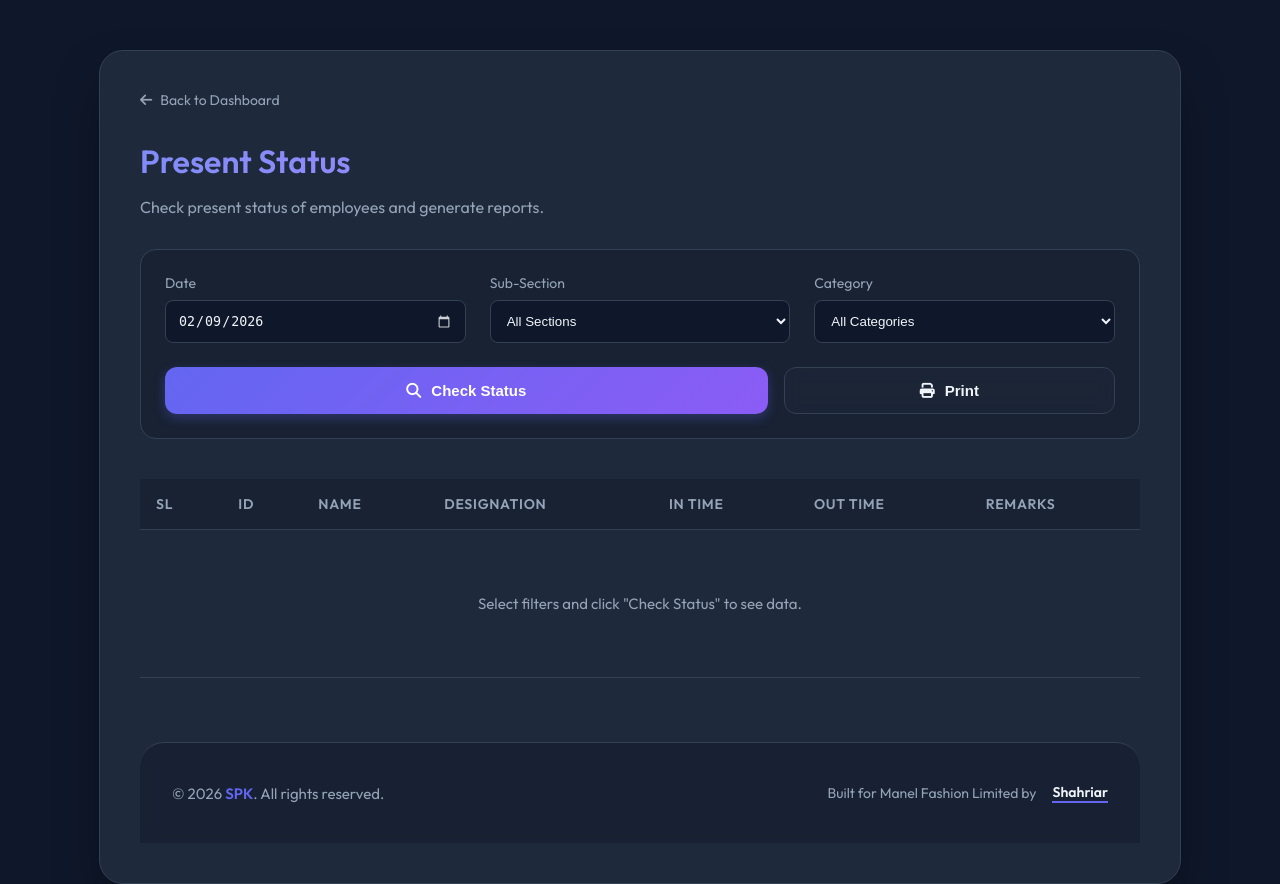
After one commit to parvez144/holiday-duty-manager, a Flask app: page /present_status in a window 1280 px wide. The commit adds this page. Run offline with Flask 3, Linux system fonts and the light colour scheme; tables that the repository leaves empty hold one stand-in row (values such as "Sample post"); parts of the project's set-up code (start-up, migrations or seed data) failed here and were passed over.

Commit message:
feat: Add a comprehensive reporting module with payment sheet and present status generation, including PDF and Excel export capabilities.

```diff
--- a/routes/reports.py
+++ b/routes/reports.py
@@ -15,6 +15,12 @@ reports_bp = Blueprint('reports', __name__)
 def reports_page():
     today = datetime.now().strftime('%Y-%m-%d')
     return render_template('reports.html', today=today)
+
+
+@reports_bp.route('/present_status')
+def present_status_page():
+    today = datetime.now().strftime('%Y-%m-%d')
+    return render_template('present_filter.html', today=today)
 
 
 @reports_bp.route('/api/reports/sub_sections')
@@ -95,7 +101,47 @@ def _compute_payment_sheet(for_date: str, sub_section: str | None, category: str
             'ot': ot_hours,
             'ot_rate': ot_rate,
             'amount': round(amount, 0),
+            'remarks': '',
             'signature': ''
+        })
+        serial += 1
+
+    return rows
+
+
+def _compute_present_status(for_date: str, sub_section: str | None, category: str | None):
+    """Compute present status rows (attendance only)."""
+    employees = get_employees(sub_section, category)
+    if not employees:
+        return []
+
+    emp_ids = [str(e['Emp_Id']) for e in employees]
+    attendance_data = get_attendance_for_date(for_date, emp_ids)
+
+    rows = []
+    serial = 1
+
+    for emp in employees:
+        emp_id = str(emp['Emp_Id'])
+        stats = attendance_data.get(emp_id)
+
+        # In this report, skip only if no IN time?
+        # Or same logic as payment sheet? Usually present means at least an In time.
+        if not stats or not stats['in_time']:
+            continue
+
+        in_dt = stats['in_time']
+        out_dt = stats['out_time']
+
+        rows.append({
+            'sl': serial,
+            'id': emp_id,
+            'name': emp['Emp_Name'],
+            'designation': emp['Designation'],
+            'sub_section': emp['Sub_Section'],
+            'in_time': in_dt.strftime('%H:%M:%S'),
+            'out_time': out_dt.strftime('%H:%M:%S') if out_dt else '--:--:--',
+            'remarks': ''
         })
         serial += 1
 
@@ -161,6 +207,59 @@ def payment_sheet_pdf():
     return send_file(pdf_buffer, as_attachment=False, mimetype='application/pdf')
 
 
+@reports_bp.route('/api/reports/present_status', methods=['POST'])
+def api_present_status():
+    data = request.get_json(silent=True) or {}
+    for_date = data.get('date')
+    sub_section = data.get('sub_section')
+    category = data.get('category')
+    if not for_date:
+        return jsonify({'error': 'date is required'}), 400
+    try:
+        rows = _compute_present_status(for_date, sub_section, category)
+        return jsonify({'date': for_date, 'rows': rows})
+    except Exception as e:
+        return jsonify({'error': str(e)}), 500
+
+
+@reports_bp.route('/reports/present_status/pdf', methods=['POST'])
+def present_status_pdf():
+    # Handle both JSON and form data
+    if request.is_json:
+        data = request.get_json(silent=True) or {}
+    else:
+        form_data = request.form.get('data')
+        data = json.loads(form_data) if form_data else {}
+
+    import json
+    for_date = data.get('date')
+    sub_section = data.get('sub_section')
+    category = data.get('category')
+
+    if not for_date:
+        return jsonify({'error': 'date is required'}), 400
+
+    rows = _compute_present_status(for_date, sub_section, category)
+
+    grouped_rows = defaultdict(list)
+    for r in rows:
+        section = (r.get('sub_section') or 'Unknown').strip()
+        grouped_rows[section].append(r)
+
+    html_content = render_template(
+        'present_status.html',
+        for_date=for_date,
+        grouped_rows=grouped_rows,
+        datetime=datetime
+    )
+
+    pdf_buffer = io.BytesIO()
+    HTML(string=html_content, base_url=request.url_root).write_pdf(pdf_buffer)
+    pdf_buffer.seek(0)
+
+    return send_file(pdf_buffer, as_attachment=False, mimetype='application/pdf')
+
+
 @reports_bp.route('/reports/payment_sheet/excel', methods=['POST'])
 def payment_sheet_excel():
     data = request.get_json(silent=True) or {}
--- /dev/null
+++ b/static/js/present_status.js
@@ -0,0 +1,113 @@
+// Elements
+const dateEl = document.getElementById('date-select');
+const sectionEl = document.getElementById('section-select');
+const catEl = document.getElementById('category-select');
+const searchBtn = document.getElementById('btn-fetch');
+const pdfBtn = document.getElementById('btn-pdf');
+const tableBody = document.getElementById('report-body');
+const fetchSpinner = document.getElementById('fetch-spinner');
+
+// Load Filters
+function loadFilters() {
+    fetch('/api/reports/sub_sections')
+        .then(res => res.json())
+        .then(data => {
+            data.forEach(s => {
+                const opt = document.createElement('option');
+                opt.value = s;
+                opt.textContent = s;
+                sectionEl.appendChild(opt);
+            });
+        });
+
+    fetch('/api/reports/categories')
+        .then(res => res.json())
+        .then(data => {
+            data.forEach(c => {
+                const opt = document.createElement('option');
+                opt.value = c;
+                opt.textContent = c;
+                catEl.appendChild(opt);
+            });
+        });
+}
+
+function generateReport() {
+    const date = dateEl.value;
+    if (!date) return alert("Please select a date");
+
+    const payload = {
+        date: date,
+        sub_section: sectionEl.value,
+        category: catEl.value
+    };
+
+    searchBtn.disabled = true;
+    fetchSpinner.style.display = 'block';
+
+    fetch('/api/reports/present_status', {
+        method: 'POST',
+        headers: { 'Content-Type': 'application/json' },
+        body: JSON.stringify(payload)
+    })
+        .then(res => res.json())
+        .then(data => {
+            tableBody.innerHTML = '';
+            if (!data.rows || data.rows.length === 0) {
+                tableBody.innerHTML = '<tr><td colspan="7" class="empty-state">No data found for the selected filters.</td></tr>';
+            } else {
+                data.rows.forEach(r => {
+                    const row = document.createElement('tr');
+                    row.innerHTML = `
+                <td>${r.sl}</td>
+                <td>${r.id}</td>
+                <td>${r.name}</td>
+                <td>${r.designation}</td>
+                <td>${r.in_time}</td>
+                <td>${r.out_time}</td>
+                <td>${r.remarks || ''}</td>
+            `;
+                    tableBody.appendChild(row);
+                });
+            }
+        })
+        .catch(err => {
+            console.error(err);
+            alert("Failed to fetch report");
+        })
+        .finally(() => {
+            searchBtn.disabled = false;
+            fetchSpinner.style.display = 'none';
+        });
+}
+
+function downloadPDF() {
+    const date = dateEl.value;
+    if (!date) return alert("Please select a date");
+
+    const payload = {
+        date: date,
+        sub_section: sectionEl.value,
+        category: catEl.value
+    };
+
+    // Open PDF in a new tab
+    const form = document.createElement('form');
+    form.method = 'POST';
+    form.action = `/reports/present_status/pdf`;
+    form.target = '_blank';
+
+    const input = document.createElement('input');
+    input.type = 'hidden';
+    input.name = 'data';
+    input.value = JSON.stringify(payload);
+
+    form.appendChild(input);
+    document.body.appendChild(form);
+    form.submit();
+    document.body.removeChild(form);
+}
+
+loadFilters();
+searchBtn.addEventListener('click', generateReport);
+pdfBtn.addEventListener('click', downloadPDF);
--- a/templates/dashboard.html
+++ b/templates/dashboard.html
@@ -262,7 +262,7 @@
                 </div>
             </a>
 
-            <div class="card" href="/present_status">
+            <a href="/present_status" class="card">
                 <div class="card-icon">
                     <i class="fas fa-users"></i>
                 </div>
--- /dev/null
+++ b/templates/present_filter.html
@@ -0,0 +1,93 @@
+<!DOCTYPE html>
+<html lang="en">
+
+<head>
+    <meta charset="UTF-8">
+    <meta name="viewport" content="width=device-width, initial-scale=1.0">
+    <title>{{ system.company.name }} - Present Status</title>
+    <link href="https://fonts.googleapis.com/css2?family=Outfit:wght@300;400;600&display=swap" rel="stylesheet">
+    <link rel="stylesheet" href="https://cdnjs.cloudflare.com/ajax/libs/font-awesome/6.4.0/css/all.min.css">
+    <link rel="stylesheet" href="{{ url_for('static', filename='css/reports.css') }}">
+</head>
+
+<body>
+    <div class="container">
+        <a href="/"
+            style="text-decoration: none; color: var(--text-muted); display: flex; align-items: center; gap: 0.5rem; margin-bottom: 2rem; font-size: 0.875rem;">
+            <i class="fas fa-arrow-left"></i> Back to Dashboard
+        </a>
+        <h1>Present Status</h1>
+        <p class="subtitle">Check present status of employees and generate reports.</p>
+
+        <div class="controls">
+            <div class="filters-row">
+                <div class="control-group">
+                    <label for="date-select">Date</label>
+                    <input type="date" id="date-select" value="{{ today }}">
+                </div>
+                <div class="control-group">
+                    <label for="section-select">Sub-Section</label>
+                    <select id="section-select">
+                        <option value="">All Sections</option>
+                    </select>
+                </div>
+                <div class="control-group">
+                    <label for="category-select">Category</label>
+                    <select id="category-select">
+                        <option value="">All Categories</option>
+                    </select>
+                </div>
+            </div>
+            <div class="btn-group">
+                <button id="btn-fetch" class="btn-primary">
+                    <div class="spinner" id="fetch-spinner"></div>
+                    <i class="fas fa-search"></i>
+                    Check Status
+                </button>
+                <button id="btn-pdf" class="btn-outline">
+                    <i class="fas fa-print"></i>
+                    Print
+                </button>
+            </div>
+        </div>
+
+        <div class="table-container">
+            <table id="report-table">
+                <thead>
+                    <tr>
+                        <th>SL</th>
+                        <th>ID</th>
+                        <th>Name</th>
+                        <th>Designation</th>
+                        <th>In Time</th>
+                        <th>Out Time</th>
+                        <th>Remarks</th>
+                    </tr>
+                </thead>
+                <tbody id="report-body">
+                    <tr>
+                        <td colspan="7" class="empty-state">Select filters and click "Check Status" to see data.</td>
+                    </tr>
+                </tbody>
+            </table>
+        </div>
+
+        <footer class="app-footer no-print">
+            <div class="footer-content">
+                <div class="copyright">
+                    &copy; {% if system.copyright.start_year != system.copyright.year %}{{ system.copyright.start_year
+                    }}-{% endif %}{{ system.copyright.year }}
+                    <strong>{{ system.copyright.holder }}</strong>. {{ system.copyright.text }}
+                </div>
+                <div class="developer-info">
+                    {{ system.developer.text }}
+                    <a href="{{ system.developer.website }}" target="_blank"> {{ system.developer.name }}</a>
+                </div>
+            </div>
+        </footer>
+    </div>
+
+    <script src="{{ url_for('static', filename='js/present_status.js') }}"></script>
+</body>
+
+</html>
```
Also changed, not shown: templates/present_status.html (added, +312 -0 lines), 1 other file.
